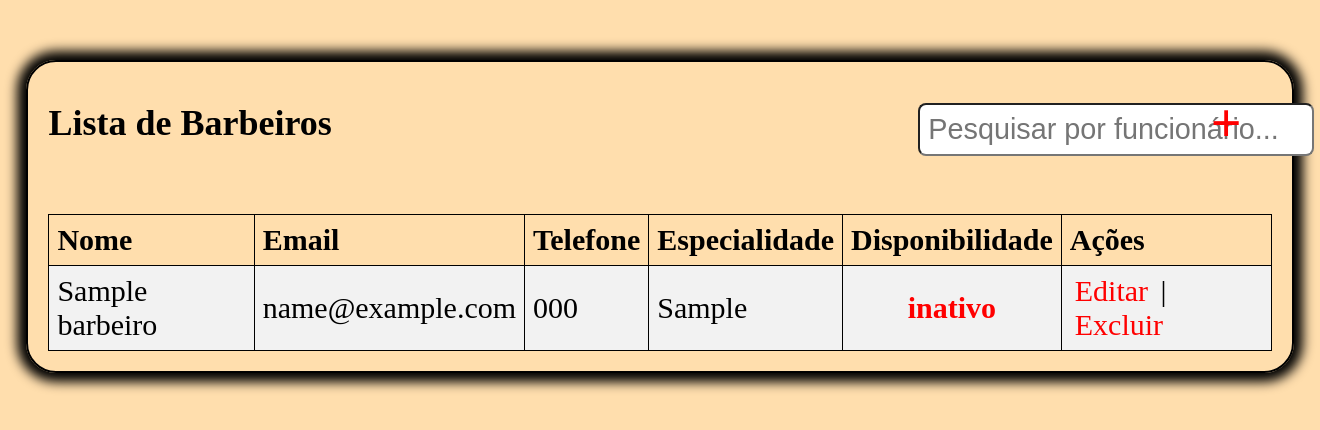
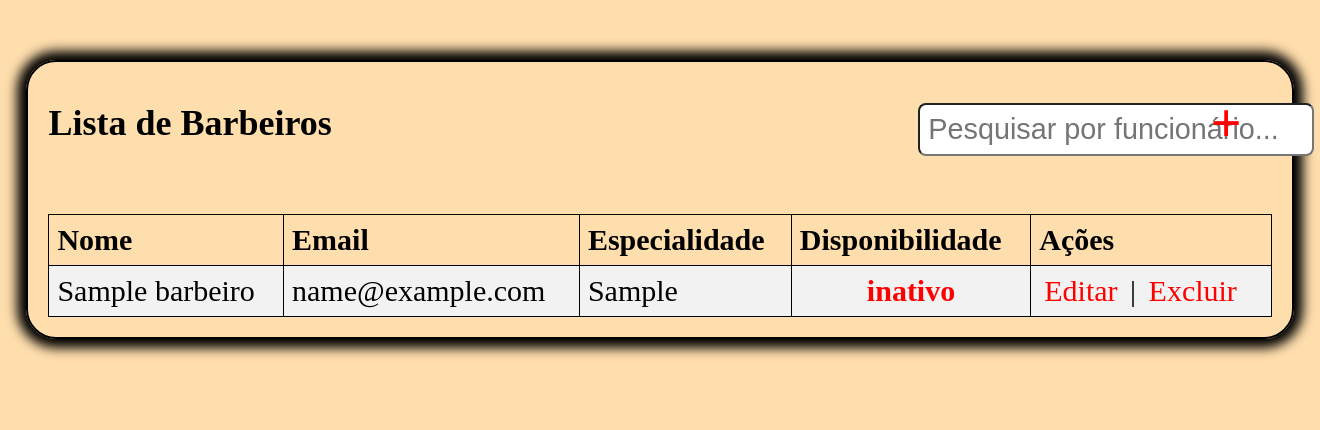
Before and after one commit to Jaime-junio/barbearia-final, a PHP site: page /barbeiros.php in a window 1320 px wide. Shown: the part 90-520 px from the top of the page. Run offline with PHP 8.4, Linux system fonts and the light colour scheme; the visitor is signed in with stand-in values (Sample User, id 1); tables that the repository leaves empty or names only in its code hold one stand-in row (values such as "Sample post").

Commit message:
quase lá

```diff
--- a/admin/pages/barbeiros.php
+++ b/admin/pages/barbeiros.php
@@ -27,7 +27,6 @@ include '../includes/header.php';
                 <tr>
                     <th>Nome</th>
                     <th>Email</th>
-                    <th>Telefone</th>
                     <th>Especialidade</th>
                     <th>Disponibilidade</th>
                     <th>Ações</th>
@@ -42,7 +41,6 @@ include '../includes/header.php';
                     <tr>
                         <td><?php echo $row['nome']; ?></td>
                         <td><?php echo $row['email']; ?></td>
-                        <td><?php echo $row['telefone']; ?></td>
                         <td><?php echo $row['especialidade']; ?></td>
                         <td style="text-align: center; "><?php echo $status; ?></td>
                         <td>
```
Also changed, not shown: 1 other file.
